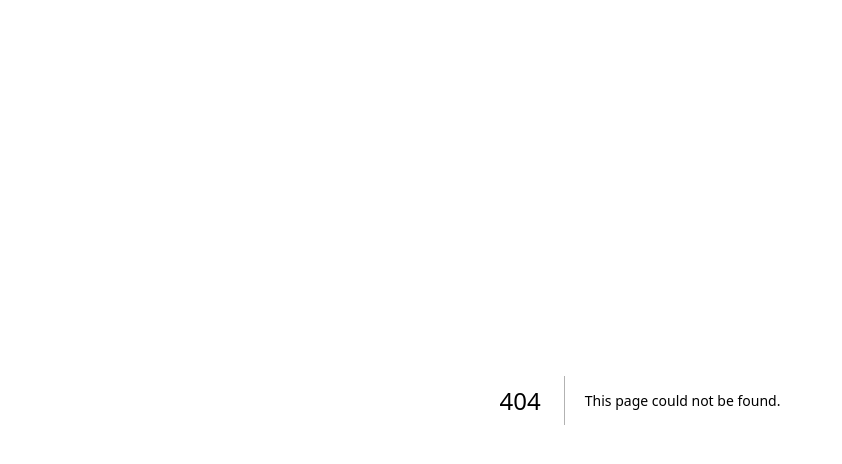
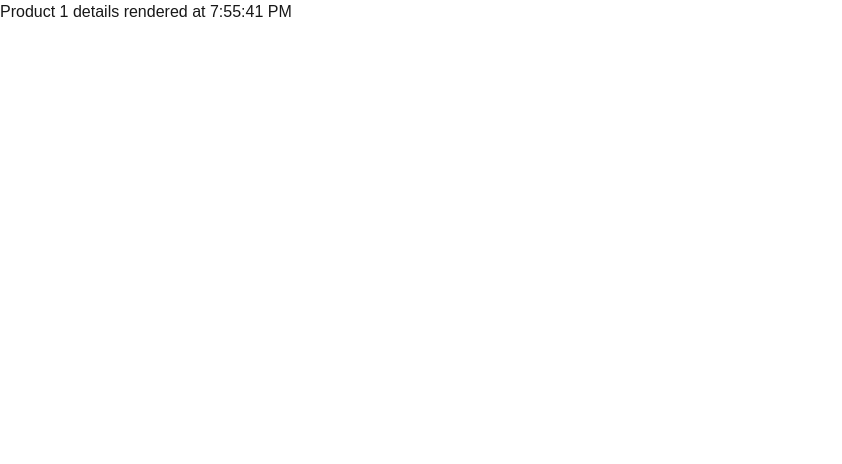
Before and after one commit to berkcantelseren/next-rendering, a Next.js app: page /products/1 in a window 1280 px wide. Before the commit this address had no page. Shown: the top 464 px of the page, without its empty margins (0-842 px from the left). Built offline with nearby package versions, Linux system fonts and the light colour scheme.

Commit message:
product id page create

```diff
--- /dev/null
+++ b/src/app/products/[id]/page.tsx
@@ -0,0 +1,12 @@
+export default async function ProductPage({
+  params,
+}: {
+  params: Promise<{ id: string }>;
+}) {
+  const { id } = await params;
+  return (
+    <h1>
+      Product {id} details rendered at {new Date().toLocaleTimeString()}
+    </h1>
+  );
+}
```
